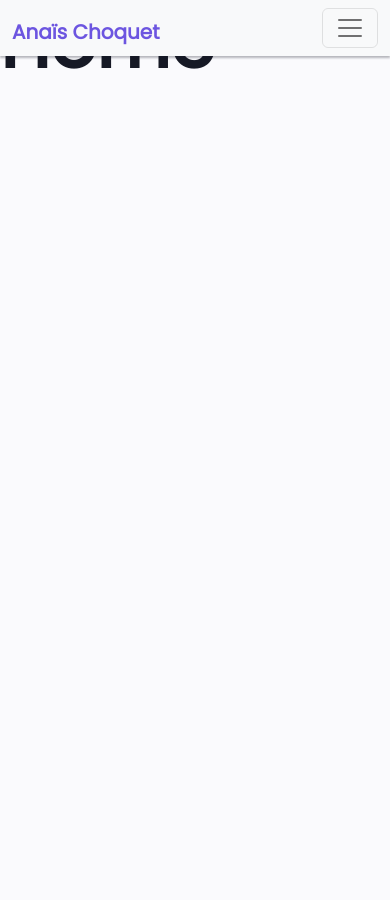
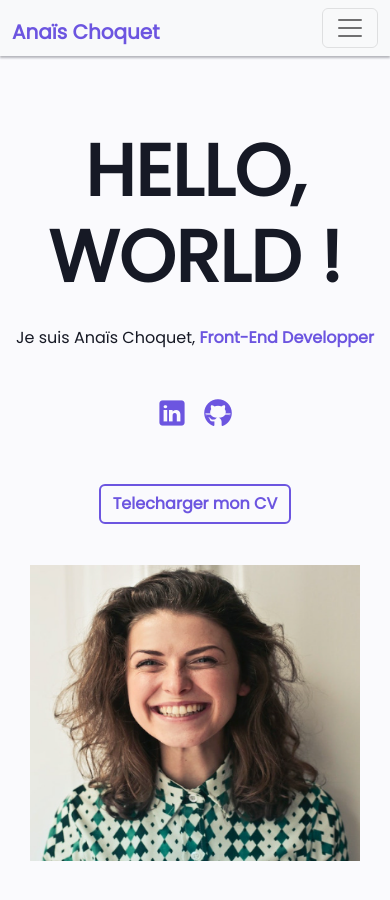
Before and after one commit to AnaChqt/React-CV, a React (Create React App) app: page / in a window 390 px wide. Shown: the top 900 px of the page. Before the commit the page ends 844 px from the top, so only its background shows below. Built offline with nearby package versions, Linux system fonts and the light colour scheme.

Commit message:
Setting up the home page and the home style

```diff
--- a/src/pages/home/Home.css
+++ b/src/pages/home/Home.css
@@ -0,0 +1,53 @@
+.block{
+    margin-top: 10rem;
+}
+.jobName{
+    color: var(--theme-color);
+}
+.social{
+    padding: 0.5rem;
+}
+.btnCV{
+    background: var(--background-color);
+    color: var(--theme-color);
+    font-weight: bold;
+    border-radius: 6px;
+    border-color: var(--theme-color);
+    border-width: 2px;
+}
+button:focus {
+    box-shadow: none !important;
+}
+.btnCV:hover {
+    background: var(--theme-color);
+    border-color: var(--theme-color);
+    color: var(--background-color);
+}
+.btnCV:active {
+    background: var(--theme-color) !important;
+    border-color: var(--theme-color) !important;
+}
+.size{
+    font-size: 0.9rem ;
+}
+
+/* RESPONSIVE */
+@media screen and (max-width: 767px){
+    .block{
+        margin-top: 5rem;
+    }
+    .profil{
+        width: 90%;
+        height: 90%;
+    }
+}
+
+@media screen and (min-width: 768px) and (max-width: 1023px){
+    .block{
+        margin-top: 6rem;
+    }
+    .profil{
+        width: 95%;
+        height: 95%;
+    }
+}
--- a/src/pages/home/Home.jsx
+++ b/src/pages/home/Home.jsx
@@ -1,9 +1,36 @@
 import React from 'react';
+// CSS
+import './Home.css';
+// Bootstrap
+import { Container, Row, Col, Button } from 'react-bootstrap';
+// Images
+import linkedin from '../../assets/linkedin.png';
+import github from '../../assets/github.png';
+import profile from '../../assets/test.png';
 
-function Home() {
-  return (
-    <h1>Home</h1>
-  )
-}
+const Home = () => {
+	return (
+		<>
+			<Container fluid className="block mb-5">
+				<Row className="d-flex">
+					<Col xs={12} lg={7} className="text-center">
+						<h1 className="mx-1 mt-5">HELLO, WORLD !</h1>
+						<p className="biographie mt-4">Je suis Anaïs Choquet, <span className="jobName fw-bold">Front-End Developper</span></p>
+						<div className="d-flex justify-content-center py-4">
+							<a href="https://www.linkedin.com/in/ana%C3%AFs-choquet-00926a158/" target="_blank" rel="noopener noreferrer"><img src={ linkedin } className="social" id="linkedin" alt="logo Linkedin"/></a>
+							<a href="https://github.com/AnaChqt" target="_blank" rel="noopener noreferrer"><img src={ github } className="social" id="github" alt="Logo GitHub"/></a>
+						</div>
+						<div className="text-center py-4">
+							<a href="cv.pdf" download="cv.pdf"><Button className="btnCV" type="submit">Telecharger mon CV</Button></a>
+						</div>
+					</Col>
+					<Col xs={12} lg={5} className="d-flex justify-content-center align-items-center">
+						<img src={ profile } alt="add alt" className="profil"/>
+					</Col>
+				</Row>
+			</Container>
+		</>
+	);
+};
 
-export default Home
+export default Home;
```
